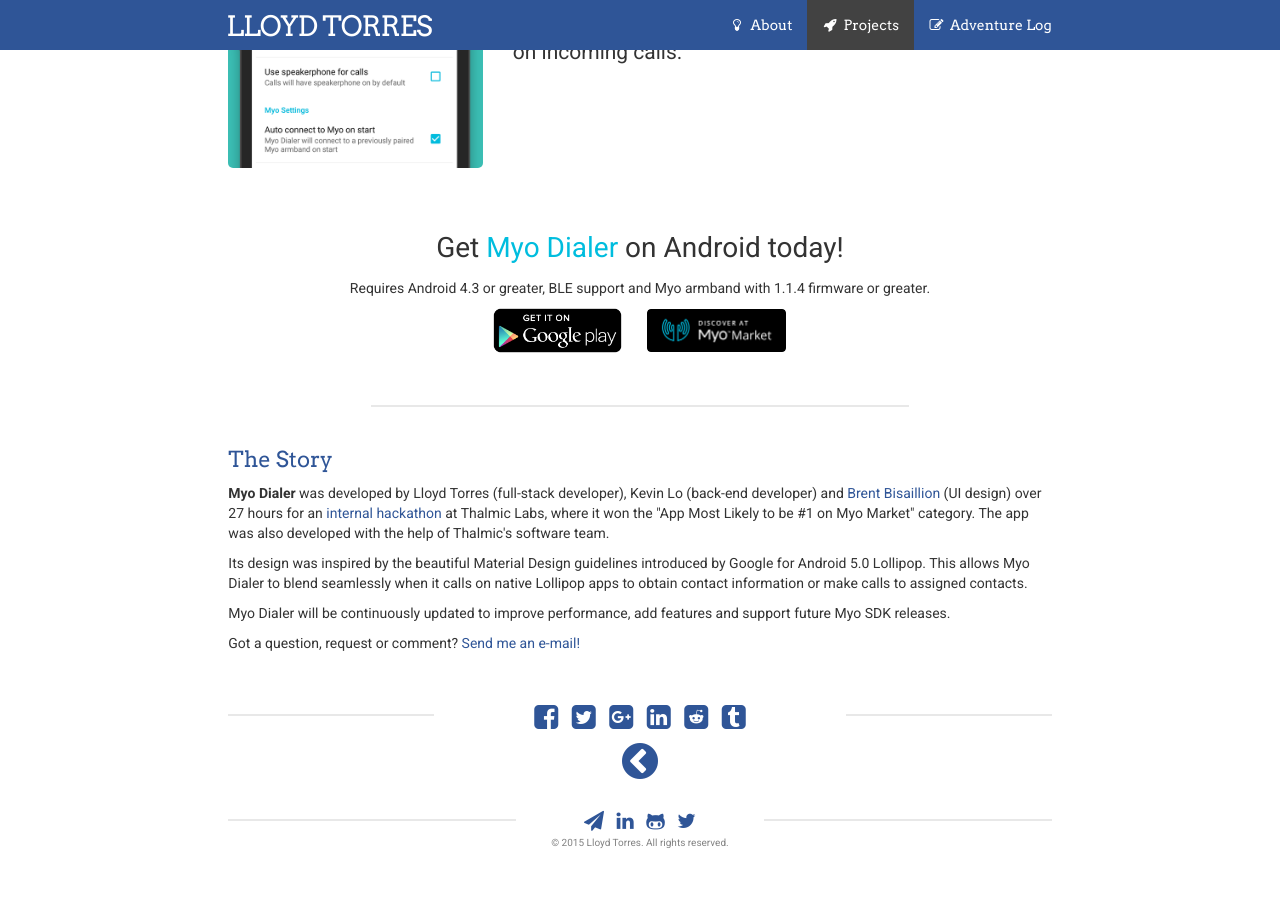
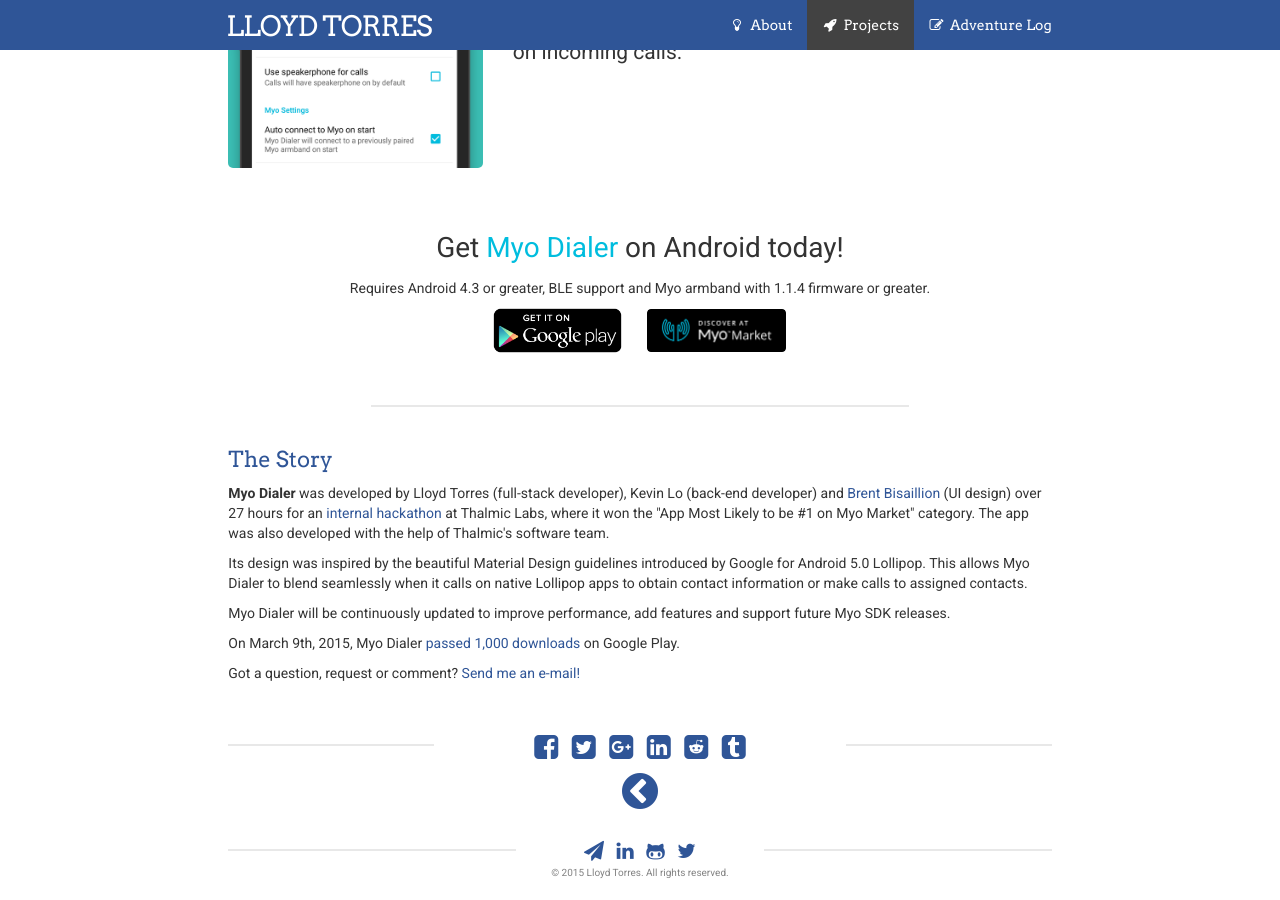
Before and after one commit to lloydtorres/lloydtorres.github.io, a Jekyll site: the page built from myodialer.md, in a window 1280 px wide and 900 px high, scrolled down 1197 px. Built offline with Jekyll 4.4.1, drawn with Linux system fonts in a browser that asks for light colours; nearby versions of some CDN libraries; before the commit the page ends 2067 px from its top, so only the background shows below that.

Commit message:
Add note to Myo Dialer page

```diff
--- a/myodialer.md
+++ b/myodialer.md
@@ -112,5 +112,7 @@
 
     <p>Myo Dialer will be continuously updated to improve performance, add features and support future Myo SDK releases.</p>
 
+    <p>On March 9th, 2015, Myo Dialer <a href="https://twitter.com/ImperatorTorres/status/575100368754970624">passed 1,000 downloads</a> on Google Play.</p>
+
     <p>Got a question, request or comment? <a href="mailto:contact.lloyd.torres@gmail.com">Send me an e-mail!</a></p>
 </div>
```
